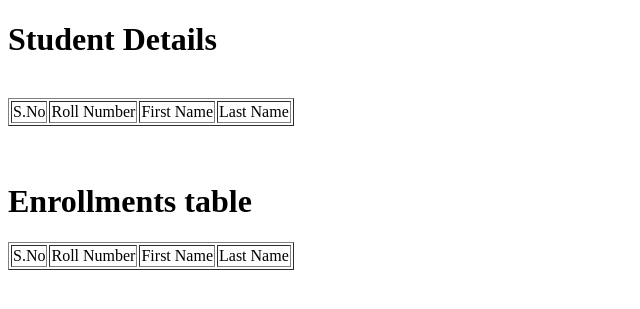
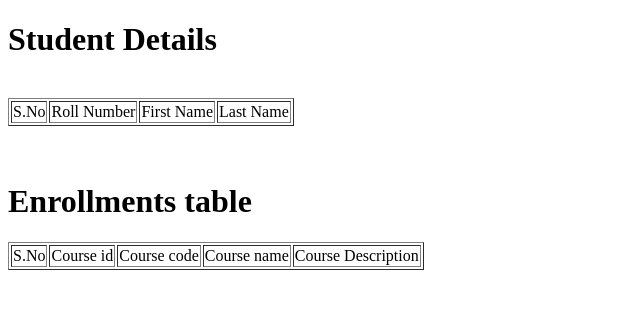
Before and after one commit to Leela0o5/Testing_Flask, a Flask app: template templates/studentDetailsPage.html in a window 1280 px wide. Shown: the top 309 px of the page, without its empty margins (0-640 px from the left). Run offline with Flask 3, Linux system fonts and the light colour scheme; the template is opened without the code that fills it, so the values that code supplies are empty.

Commit message:
Fixed some bugs

```diff
--- a/app.py
+++ b/app.py
@@ -6,7 +6,7 @@ def initdb():
     conn = sql.connect("database.db")
     cur = conn.cursor()
     cur.execute("PRAGMA foreign_keys = ON")
-    cur.execute("CREATE TABLE IF NOT EXISTS students (student_id INTEGER PRIMARY KEY AUTOINCREMENT,roll_number TEXT UNIQUE NOT NULL,first_name TEXT NOT NULL,last_name TEXT)")
+    cur.execute("CREATE TABLE IF NOT EXISTS student (student_id INTEGER PRIMARY KEY AUTOINCREMENT,roll_number TEXT UNIQUE NOT NULL,first_name TEXT NOT NULL,last_name TEXT)")
     cur.execute(" CREATE TABLE IF NOT EXISTS course ( course_id INTEGER PRIMARY KEY AUTOINCREMENT,course_code TEXT UNIQUE NOT NULL,course_name TEXT NOT NULL,course_description TEXT NOT NULL )")
     cur.execute("CREATE TABLE IF NOT EXISTS enrollments (enrollment_id INTEGER PRIMARY KEY AUTOINCREMENT,student_id INTEGER NOT NULL,course_id INTEGER NOT NULL,FOREIGN KEY (student_id) REFERENCES student(student_id)  ON DELETE CASCADE,FOREIGN KEY (course_id) REFERENCES course(course_id))")
     cur.execute("DELETE FROM course")
@@ -17,13 +17,14 @@ def initdb():
     conn.commit()
     conn.close()
 
+
 initdb()
 
 @app.route('/')
 def home():
      with sql.connect("database.db") as conn:
              cur = conn.cursor()
-             cur.execute("select * from students")
+             cur.execute("select * from student")
              rows = cur.fetchall()
              return render_template('home.html',rows=rows)
 
@@ -43,14 +44,14 @@ def addrec():
             courses = request.form.getlist('courses')
             with sql.connect("database.db") as conn:
                 cur = conn.cursor()
-                cur.execute("Insert into students (roll_number,first_name,last_name) values (?,?,?)",(roll,f_name,l_name))
+                cur.execute("Insert into student (roll_number,first_name,last_name) values (?,?,?)",(roll,f_name,l_name))
                 student_id = cur.lastrowid
                 for course_id in courses:
-                    cur.execute("INSERT INTO enrollments (student_id,course_id) values(?,?)",(student_id,course_id))
+                    cur.execute("INSERT INTO enrollments (student_id,course_id) values(?,?)", (student_id, course_id))
                 conn.commit()
         except sql.IntegrityError:
                 msg = "Student already exists. Please use different Roll Number!"
-                redirect(url_for('alreadyExits',msg=msg))
+                return render_template('alreadyExists.html',msg=msg)
         return redirect(url_for('home'))
 
 
@@ -58,36 +59,50 @@ def addrec():
 def delete(student_id):
       with sql.connect("database.db") as conn:
         cur = conn.cursor()
-        cur.execute("DELETE FROM students WHERE student_id = ?", (student_id,))
+        cur.execute("DELETE FROM student WHERE student_id = ?", (student_id,))
         conn.commit()
       return redirect(url_for('home'))
 
-@app.route('/update/<int:student_id>')
+@app.route('/update/<int:student_id>',methods=['POST','GET'])
 def update(student_id):
+ if request.method =='POST':
     roll = request.form['roll']
     f_name = request.form['f_name']
     l_name = request.form['l_name']
     courses = request.form.getlist('courses')
     with sql.connect("database.db") as conn:
         cur = conn.cursor()
-        cur.execute("UPDATE students SET roll_number = ?, first_name = ?, last_name = ? WHERE student_id = ?", (roll, f_name, l_name, student_id))
+        cur.execute("UPDATE student SET roll_number=?, first_name=?, last_name=? WHERE student_id=?", (roll, f_name, l_name, student_id))
+        cur.execute("DELETE FROM enrollments WHERE student_id = ?", (student_id,))
+        for course_id in courses:
+                    cur.execute("INSERT INTO enrollments (student_id,course_id) values(?,?)", (student_id, course_id))
         conn.commit()
+
     return redirect(url_for('home'))
+ with sql.connect("database.db") as conn:
+        cur = conn.cursor()
+        cur.execute("SELECT roll_number, first_name, last_name FROM student WHERE student_id = ?", (student_id,))
+        student = cur.fetchone()
+        cur.execute("SELECT course_id FROM enrollments WHERE student_id = ?", (student_id,))
+        enrolled_courses = [row[0] for row in cur.fetchall()]
+ return render_template("updateStudent.html", student=student, student_id=student_id, enrolled_courses=enrolled_courses)
 
 
 
-@app.route('/student/<int:student_id>')
+
+@app.route('/student/<int:student_id>',methods=['POST','GET'])
 def details(student_id):
-        if request.method == 'POST':
-            with sql.connect("database.db") as conn:
-             cur = conn.cursor()
-             cur.execute("select * from students where student_id=?",(student_id))
-             rows = cur.fetchone()
-             cur.execute("select * from enrollments where student_id=?",(student_id))
-             rows2= cur.fetchall()
-             return render_template('studentDetailsPage.html',rows=rows,rows2=rows2)
-
-
+    with sql.connect("database.db") as conn:
+        cur = conn.cursor()
+        cur.execute("SELECT * FROM student WHERE student_id=?", (student_id,))
+        rows = cur.fetchone()
+        rows = [rows] if rows else []
+        cur.execute(" SELECT course.course_id, course.course_code, course.course_name, course.course_description FROM course inner join enrollments  ON course.course_id = enrollments.course_id WHERE enrollments.student_id=?",(student_id,))
+        rows2 = cur.fetchall()
+        print("Enrollments for student", student_id, ":", rows2)
+    if request.method == 'POST':
+        return render_template('studentDetailsPage.html', rows=rows, rows2=rows2)
+    return render_template('studentDetailsPage.html', rows=rows, rows2=rows2)
 
 if __name__ == "__main__":
      app.run(debug=True)
--- a/templates/studentDetailsPage.html
+++ b/templates/studentDetailsPage.html
@@ -18,7 +18,7 @@
 
         {% for row in rows %}
            <tr>
-              <td>{{ row[0] }}</td>
+              <td>{{ loop.index }}</td>
               <td>{{ row[1] }}</td>
               <td> {{ row[2] }}</td>
               <td>{{ row[3] }}</td>
@@ -33,13 +33,15 @@
      <table border = 1>
         <thead>
             <td>S.No</td>
-           <td>Roll Number</td>
-           <td>First Name</td>
-           <td>Last Name</td>
+           <td>Course id</td>
+           <td>Course code</td>
+           <td>Course name</td>
+           <td>Course Description</td>
         </thead>
 
         {% for row in rows2 %}
            <tr>
+            <td>{{ loop.index }}</td>
               <td>{{ row[0] }}</td>
               <td>{{ row[1] }}</td>
               <td> {{ row[2] }}</td>
--- a/templates/updateStudent.html
+++ b/templates/updateStudent.html
@@ -8,7 +8,7 @@
 </head>
 <body>
     <h1>Update the Student</h1>
-    <form action="{{ url_for('update') }}" method="POST" id="create-form">
+    <form action="{{ url_for('update',student_id=student_id) }}" method="POST">
         <div>
         <label>Roll Number:</label>
         <input type="text" name="roll" required />
```
Also changed, not shown: database.db.
